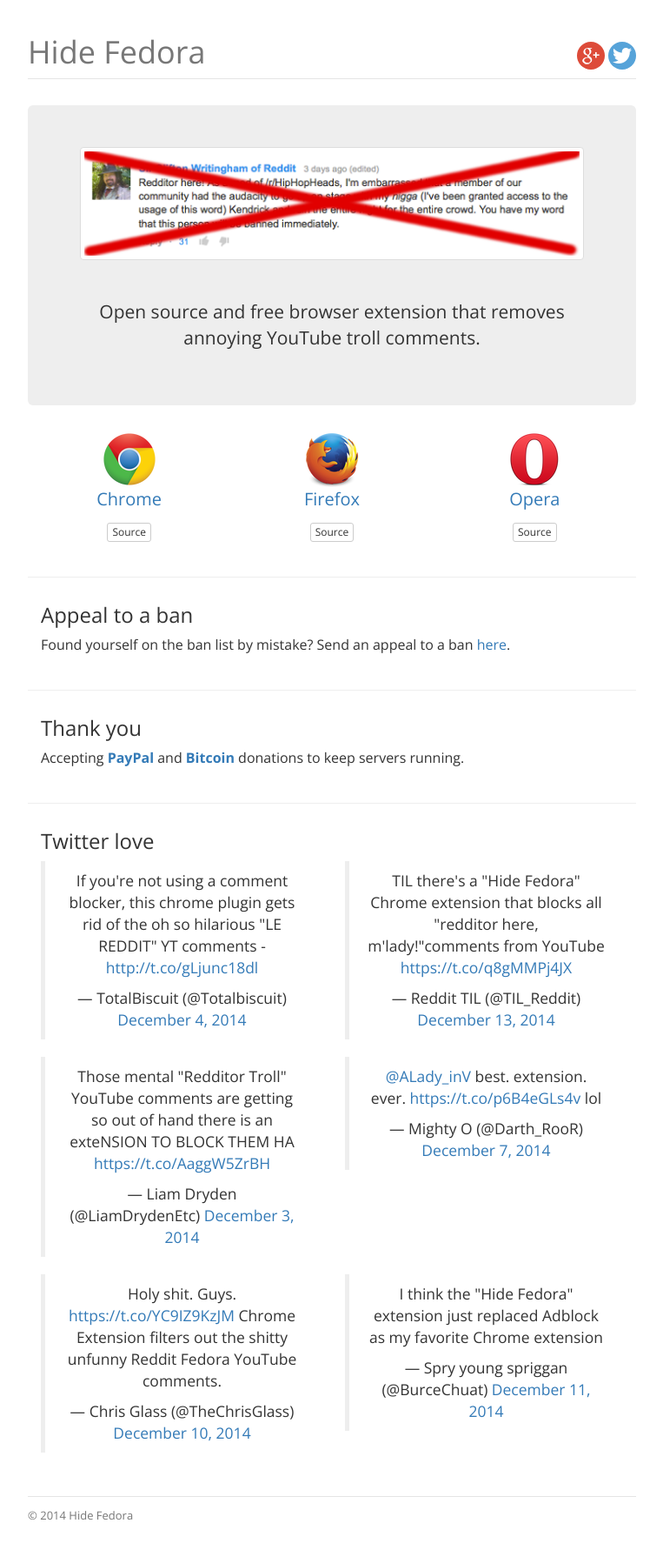
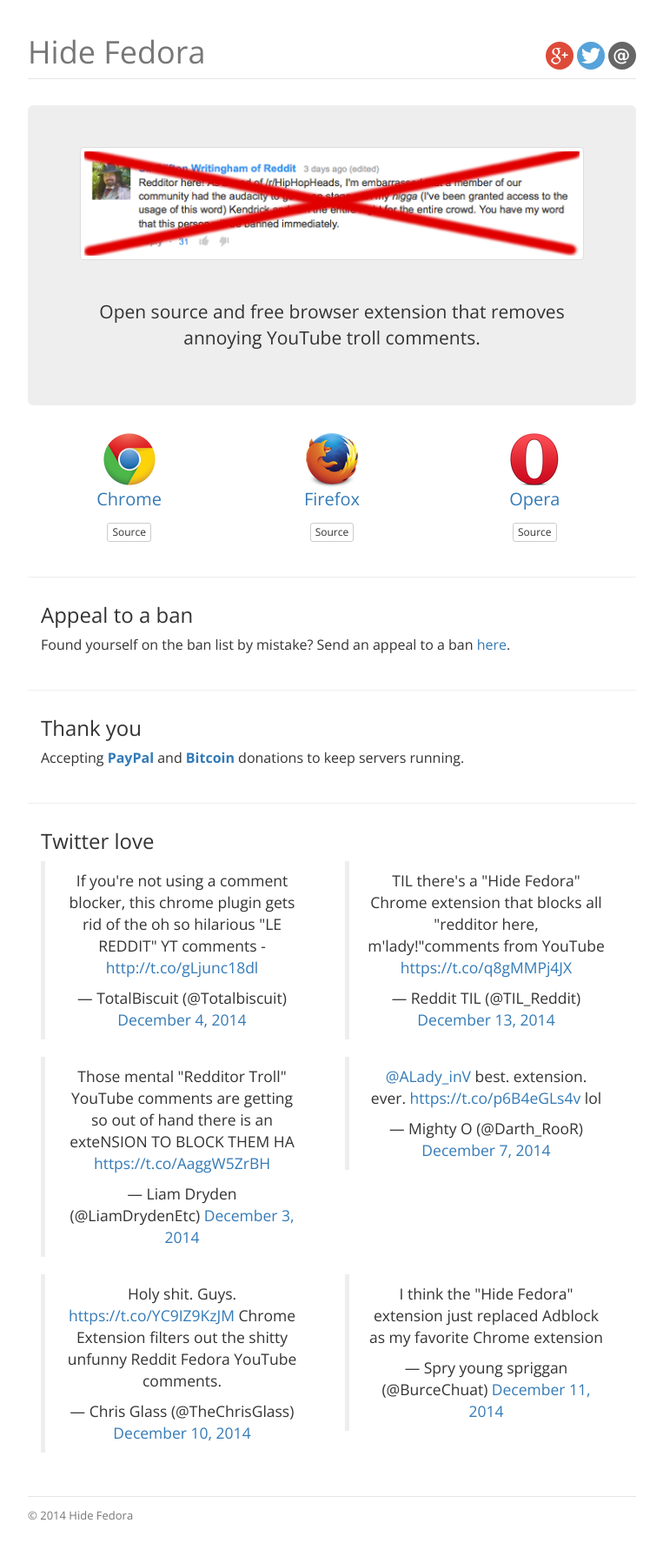
Before and after one commit to hadalin/hidefedora, a Jekyll site: the page built from index.html, in a window 1280 px wide. Shown: the whole page at 87% size, without its empty margins (258-1021 px from the left). Built offline with Jekyll 4.4.1, drawn with Linux system fonts in a browser that asks for light colours; nearby versions of some CDN libraries; comment, search, counter and statistics services are not loaded.

Commit message:
Add email

```diff
--- a/index.html
+++ b/index.html
@@ -6,6 +6,7 @@
   <div class="social pull-right">
     <a href="https://plus.google.com/u/0/105652054812095065687/"><img src="{{site.baseurl}}img/32-googleplus.png" class="img-circle" alt="google-plus" /></a>
     <a href="https://twitter.com/hidefedora"><img src="{{site.baseurl}}img/32-twitter.png" class="img-circle" alt="twitter" /></a>
+    <a href="mailto:hidefedora@gmail.com"><img src="{{site.baseurl}}img/32-email.png" class="img-circle" alt="email" /></a>
   </div>
   <h1 class="text-muted">Hide Fedora</h1>
 </div>
```
Also changed, not shown: img/32-email.png (added).
